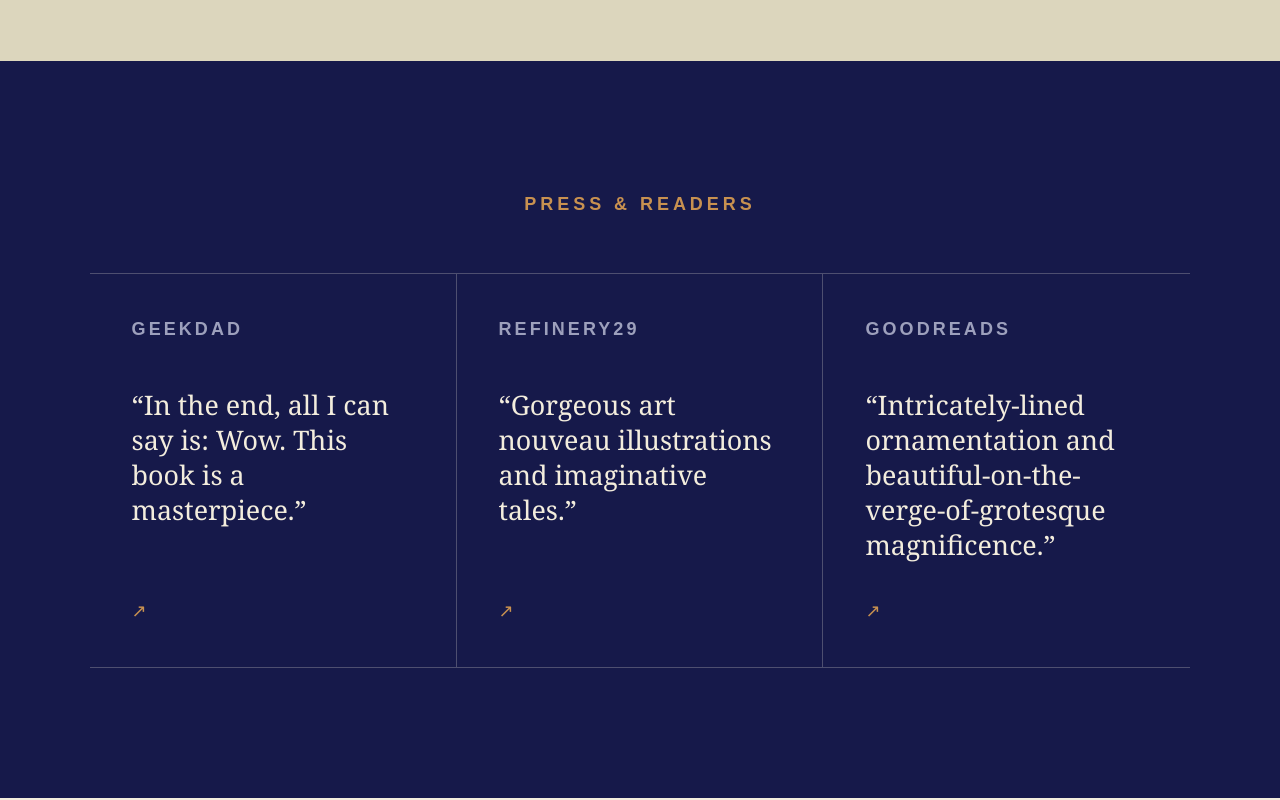
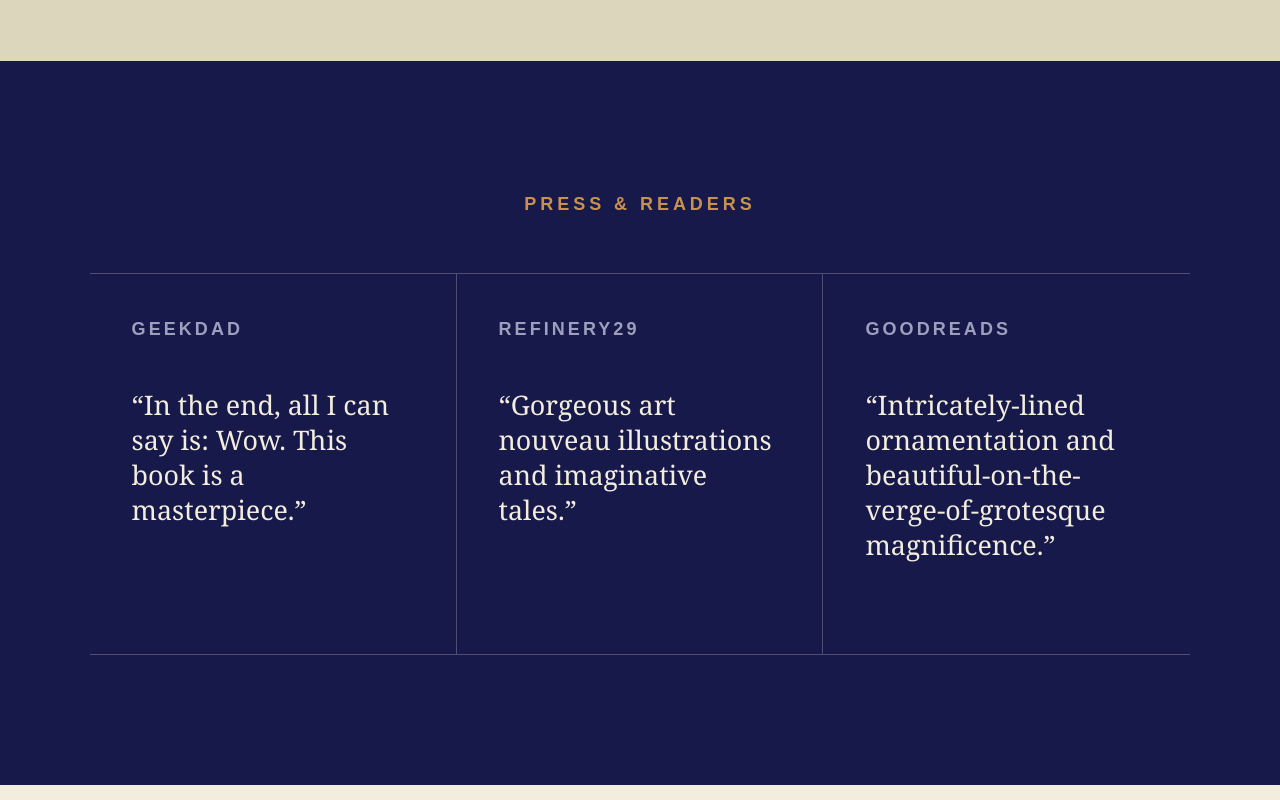
Before and after one commit to mishanovoselov-ui/sveta-landofstoneflowers-site, a Next.js app: page / in a window 1280 px wide. Shown: the part 11200-12000 px from the top of the page. Built offline with nearby package versions, Linux system fonts and the light colour scheme.

Commit message:
Remove press card arrows

```diff
--- a/app/page.tsx
+++ b/app/page.tsx
@@ -172,9 +172,9 @@
       <section className="press">
         <p className="eyebrow">Press &amp; readers</p>
         <div className="press__grid">
-          <a href="https://geekdad.com" target="_blank" rel="noreferrer"><span>GeekDad</span><p>“In the end, all I can say is: Wow. This book is a masterpiece.”</p><i>↗</i></a>
-          <a href="https://refinery29.com" target="_blank" rel="noreferrer"><span>Refinery29</span><p>“Gorgeous art nouveau illustrations and imaginative tales.”</p><i>↗</i></a>
-          <a href="https://www.goodreads.com/book/show/41968801-the-land-of-stone-flowers" target="_blank" rel="noreferrer"><span>Goodreads</span><p>“Intricately-lined ornamentation and beautiful-on-the-verge-of-grotesque magnificence.”</p><i>↗</i></a>
+          <a href="https://geekdad.com" target="_blank" rel="noreferrer"><span>GeekDad</span><p>“In the end, all I can say is: Wow. This book is a masterpiece.”</p></a>
+          <a href="https://refinery29.com" target="_blank" rel="noreferrer"><span>Refinery29</span><p>“Gorgeous art nouveau illustrations and imaginative tales.”</p></a>
+          <a href="https://www.goodreads.com/book/show/41968801-the-land-of-stone-flowers" target="_blank" rel="noreferrer"><span>Goodreads</span><p>“Intricately-lined ornamentation and beautiful-on-the-verge-of-grotesque magnificence.”</p></a>
         </div>
       </section>
 
```
